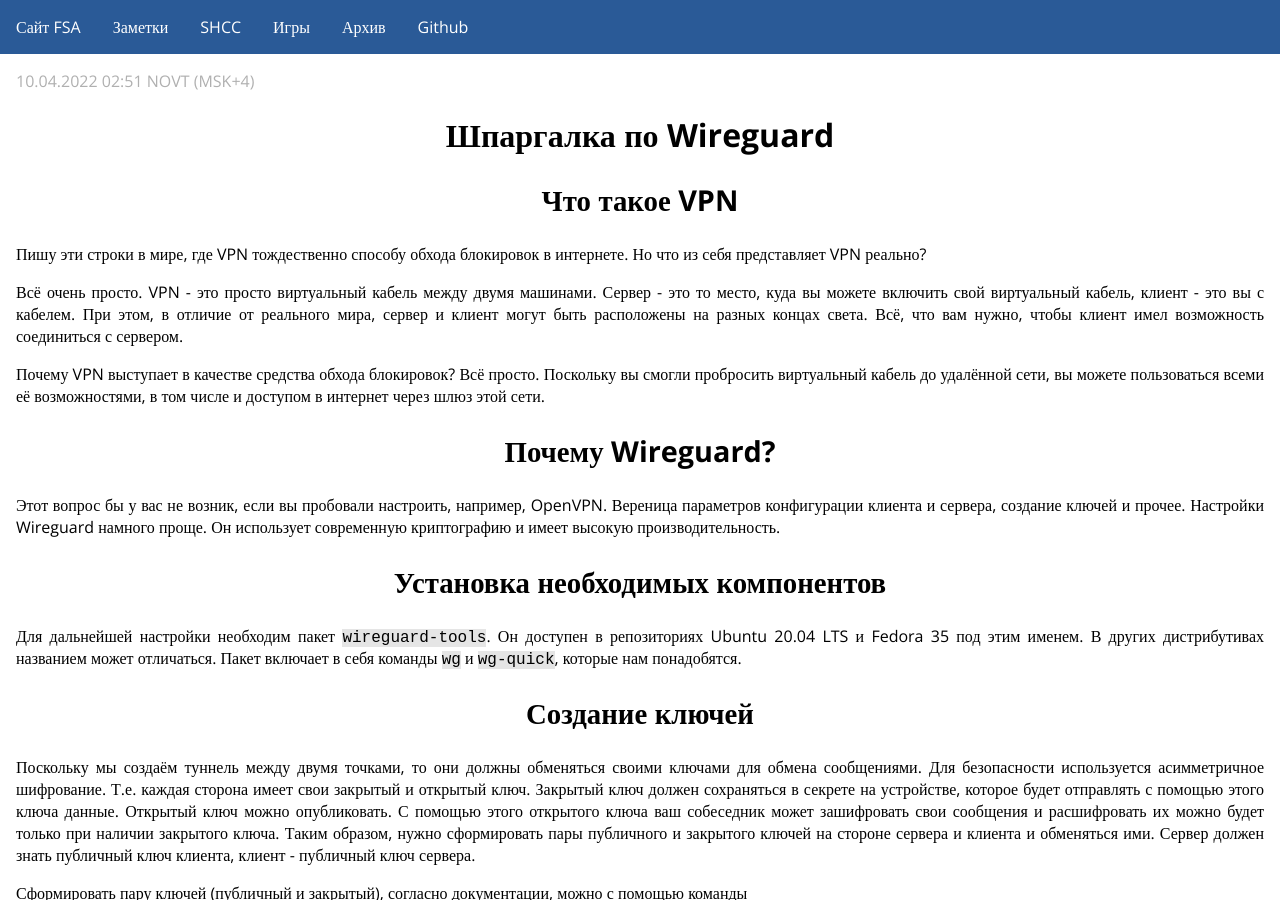
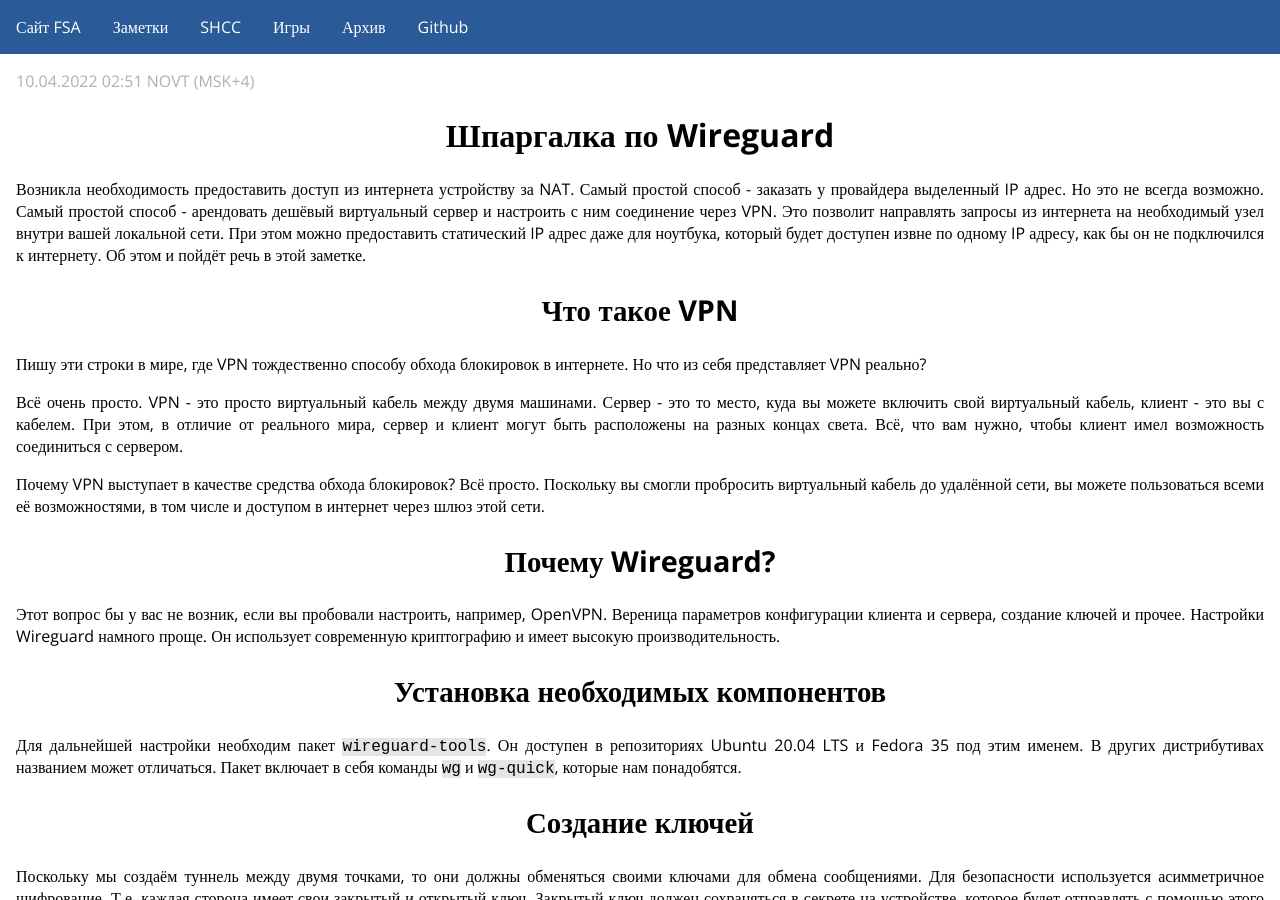
Before and after one commit to fsa/site, a Jekyll site: the page built from _posts/2022-04-10-wireguard.md, in a window 1280 px wide and 900 px high. Built offline with Jekyll 4.4.1, drawn with Linux system fonts in a browser that asks for light colours; comment, search, counter and statistics services are not loaded.

Commit message:
Добавлено вступление в заметку о Wireguard.

```diff
--- a/_posts/2022-04-10-wireguard.md
+++ b/_posts/2022-04-10-wireguard.md
@@ -5,6 +5,8 @@
 tags: [Git]
 excerpt: Шпаргалка по настройке VPN на базе Wireguard
 ---
+Возникла необходимость предоставить доступ из интернета устройству за NAT. Самый простой способ - заказать у провайдера выделенный IP адрес. Но это не всегда возможно. Самый простой способ - арендовать дешёвый виртуальный сервер и настроить с ним соединение через VPN. Это позволит направлять запросы из интернета на необходимый узел внутри вашей локальной сети. При этом можно предоставить статический IP адрес даже для ноутбука, который будет доступен извне по одному IP адресу, как бы он не подключился к интернету. Об этом и пойдёт речь в этой заметке.
+
 ## Что такое VPN
 
 Пишу эти строки в мире, где VPN тождественно способу обхода блокировок в интернете. Но что из себя представляет VPN реально?
```
